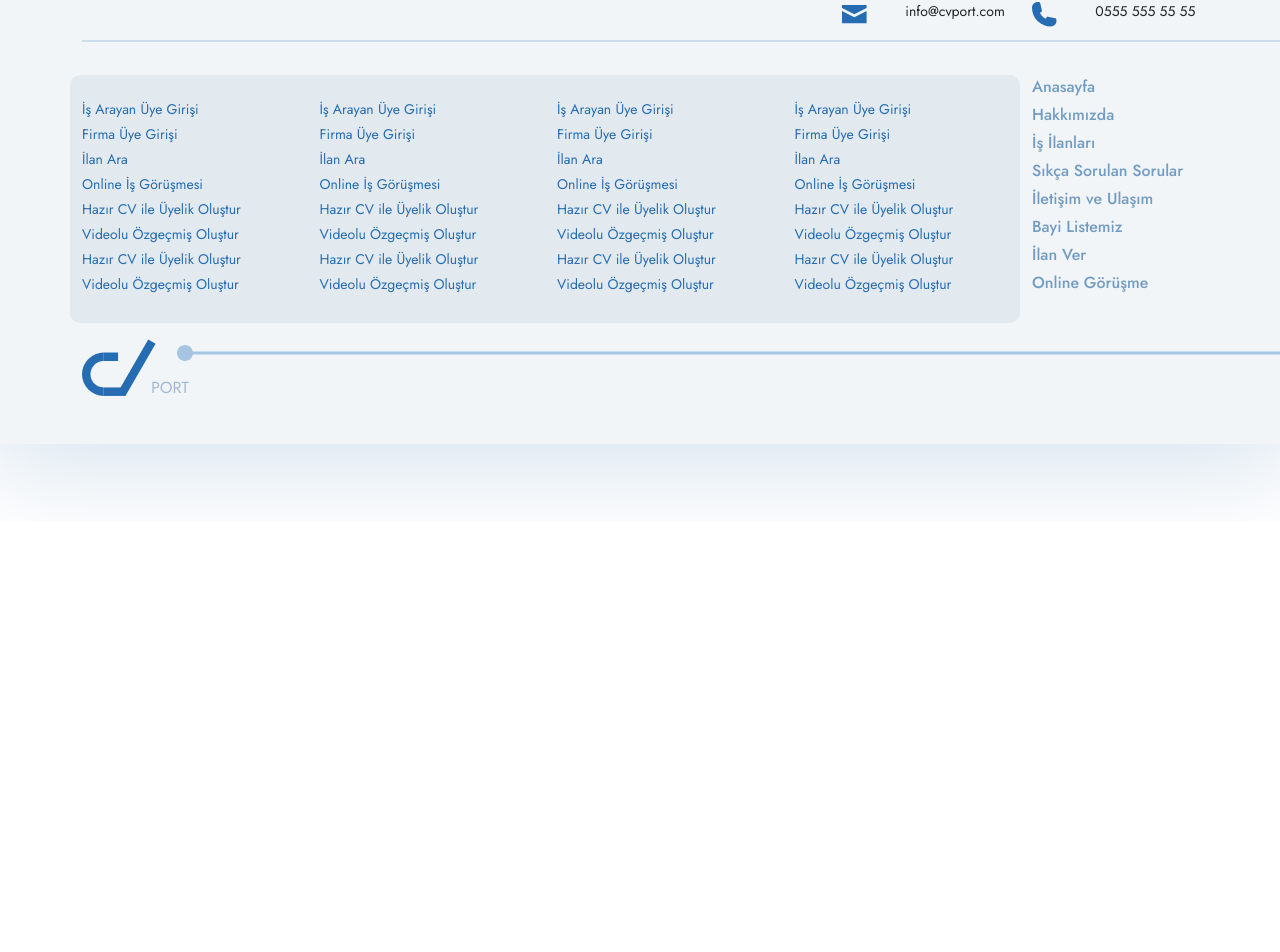
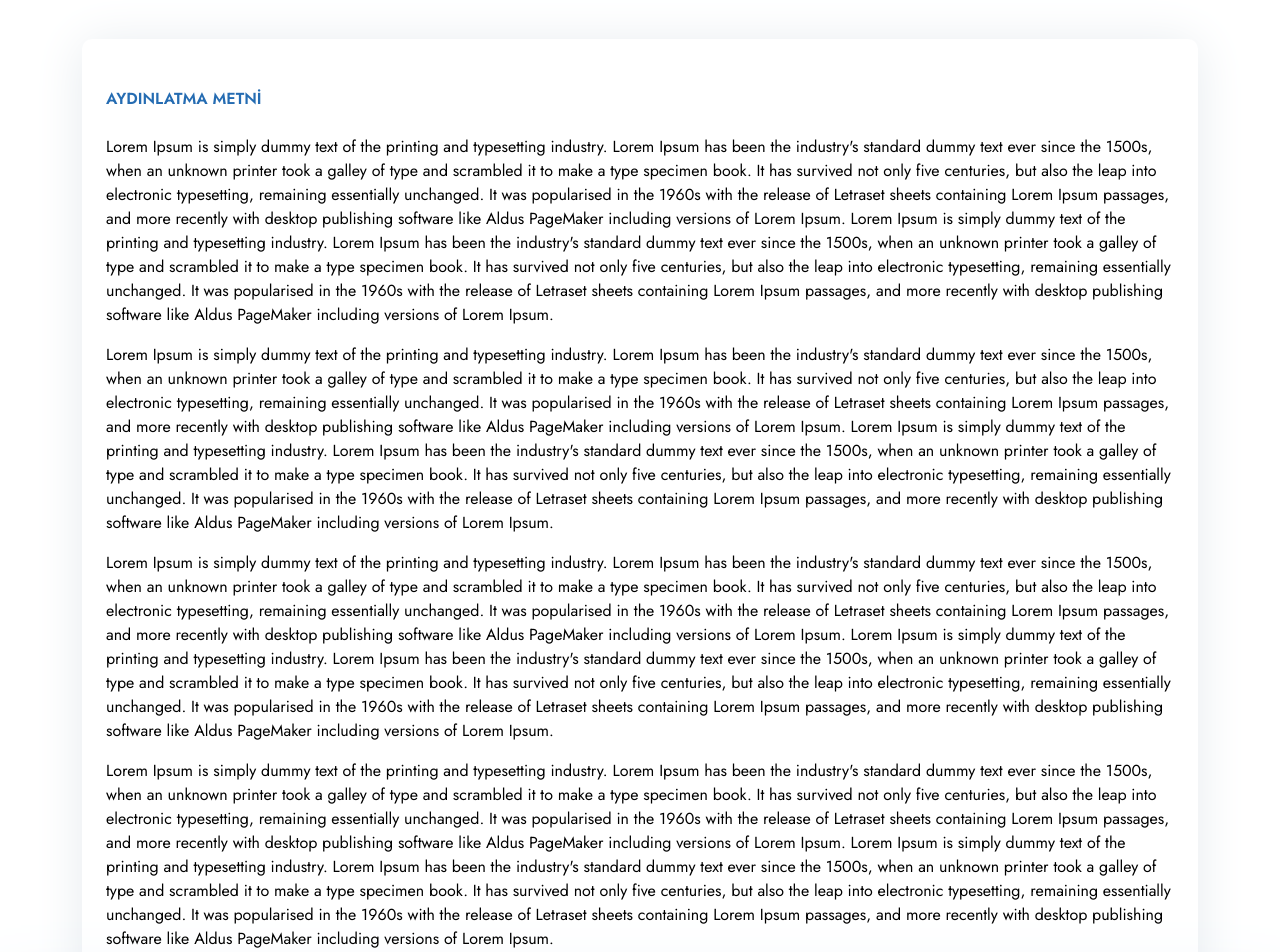
Before and after one commit to aysellunlu/cv-port, a React (Create React App) app in the folder cv-port/: page /aydinlatma-metni in a window 1280 px wide. Shown: the part 279-1231 px from the top of the page. Before the commit the page ends 800 px from the top, so only its background shows below. Built offline with nearby package versions, Linux system fonts and the light colour scheme.

Commit message:
Ayddınlatma Metni sayfasının oluşturulması

```diff
--- a/cv-port/src/App.js
+++ b/cv-port/src/App.js
@@ -20,6 +20,7 @@ import BusinessPartners from "./Pages/BusinessPartners";
 import JobPosting from "./Pages/JobPosting";
 import JobPostingDetails from "./Pages/JobPostingDetails";
 import Contact from "./Pages/Contact";
+import AydinlatmaMetni from "./Pages/AydinlatmaMetni";
 
 const App = () => {
   return (
@@ -45,6 +46,7 @@ const App = () => {
           <Route path="/is-ilanlari" element={<JobPosting />} />
           <Route path="/ilan-detay:id" element={<JobPostingDetails />} />
           <Route path="/iletisim-ulasim" element={<Contact />} />
+          <Route path="/aydinlatma-metni" element={<AydinlatmaMetni />} />
 
         </Routes>
       </BrowserRouter>
--- /dev/null
+++ b/cv-port/src/Pages/AydinlatmaMetni.js
@@ -0,0 +1,120 @@
+import React from "react";
+import { Container, Row, Col } from "react-bootstrap";
+import HeaderLogo from "../img/page-header-logo.svg";
+import "../Styles/KVKK.css";
+
+const AydinlatmaMetni = () => {
+  return (
+    <React.Fragment>
+      <Container>
+        <div className="header-bg mt-4 mb-5">
+          <Row>
+            <Col lg={1}>
+              <div className="px-4">
+                <img src={HeaderLogo} width="100" />
+              </div>
+            </Col>
+            <Col lg={11}>
+              <div className="text-center page-header-text pb-4 pt-4">
+                İLETİŞİM VE ULAŞIM
+              </div>
+            </Col>
+          </Row>
+        </div>
+      </Container>
+      <Container>
+        <div className="kvkk-bg p-4">
+          <div className="kvkk-header mt-4">AYDINLATMA METNİ</div>
+          <div className="kvkk-text mt-4">
+            <p>
+              Lorem Ipsum is simply dummy text of the printing and typesetting
+              industry. Lorem Ipsum has been the industry's standard dummy text
+              ever since the 1500s, when an unknown printer took a galley of
+              type and scrambled it to make a type specimen book. It has
+              survived not only five centuries, but also the leap into
+              electronic typesetting, remaining essentially unchanged. It was
+              popularised in the 1960s with the release of Letraset sheets
+              containing Lorem Ipsum passages, and more recently with desktop
+              publishing software like Aldus PageMaker including versions of
+              Lorem Ipsum. Lorem Ipsum is simply dummy text of the printing and
+              typesetting industry. Lorem Ipsum has been the industry's standard
+              dummy text ever since the 1500s, when an unknown printer took a
+              galley of type and scrambled it to make a type specimen book. It
+              has survived not only five centuries, but also the leap into
+              electronic typesetting, remaining essentially unchanged. It was
+              popularised in the 1960s with the release of Letraset sheets
+              containing Lorem Ipsum passages, and more recently with desktop
+              publishing software like Aldus PageMaker including versions of
+              Lorem Ipsum.
+            </p>
+            <p>
+              Lorem Ipsum is simply dummy text of the printing and typesetting
+              industry. Lorem Ipsum has been the industry's standard dummy text
+              ever since the 1500s, when an unknown printer took a galley of
+              type and scrambled it to make a type specimen book. It has
+              survived not only five centuries, but also the leap into
+              electronic typesetting, remaining essentially unchanged. It was
+              popularised in the 1960s with the release of Letraset sheets
+              containing Lorem Ipsum passages, and more recently with desktop
+              publishing software like Aldus PageMaker including versions of
+              Lorem Ipsum. Lorem Ipsum is simply dummy text of the printing and
+              typesetting industry. Lorem Ipsum has been the industry's standard
+              dummy text ever since the 1500s, when an unknown printer took a
+              galley of type and scrambled it to make a type specimen book. It
+              has survived not only five centuries, but also the leap into
+              electronic typesetting, remaining essentially unchanged. It was
+              popularised in the 1960s with the release of Letraset sheets
+              containing Lorem Ipsum passages, and more recently with desktop
+              publishing software like Aldus PageMaker including versions of
+              Lorem Ipsum.
+            </p>
+            <p>
+              Lorem Ipsum is simply dummy text of the printing and typesetting
+              industry. Lorem Ipsum has been the industry's standard dummy text
+              ever since the 1500s, when an unknown printer took a galley of
+              type and scrambled it to make a type specimen book. It has
+              survived not only five centuries, but also the leap into
+              electronic typesetting, remaining essentially unchanged. It was
+              popularised in the 1960s with the release of Letraset sheets
+              containing Lorem Ipsum passages, and more recently with desktop
+              publishing software like Aldus PageMaker including versions of
+              Lorem Ipsum. Lorem Ipsum is simply dummy text of the printing and
+              typesetting industry. Lorem Ipsum has been the industry's standard
+              dummy text ever since the 1500s, when an unknown printer took a
+              galley of type and scrambled it to make a type specimen book. It
+              has survived not only five centuries, but also the leap into
+              electronic typesetting, remaining essentially unchanged. It was
+              popularised in the 1960s with the release of Letraset sheets
+              containing Lorem Ipsum passages, and more recently with desktop
+              publishing software like Aldus PageMaker including versions of
+              Lorem Ipsum.
+            </p>
+            <p>
+              Lorem Ipsum is simply dummy text of the printing and typesetting
+              industry. Lorem Ipsum has been the industry's standard dummy text
+              ever since the 1500s, when an unknown printer took a galley of
+              type and scrambled it to make a type specimen book. It has
+              survived not only five centuries, but also the leap into
+              electronic typesetting, remaining essentially unchanged. It was
+              popularised in the 1960s with the release of Letraset sheets
+              containing Lorem Ipsum passages, and more recently with desktop
+              publishing software like Aldus PageMaker including versions of
+              Lorem Ipsum. Lorem Ipsum is simply dummy text of the printing and
+              typesetting industry. Lorem Ipsum has been the industry's standard
+              dummy text ever since the 1500s, when an unknown printer took a
+              galley of type and scrambled it to make a type specimen book. It
+              has survived not only five centuries, but also the leap into
+              electronic typesetting, remaining essentially unchanged. It was
+              popularised in the 1960s with the release of Letraset sheets
+              containing Lorem Ipsum passages, and more recently with desktop
+              publishing software like Aldus PageMaker including versions of
+              Lorem Ipsum.
+            </p>
+          </div>
+        </div>
+      </Container>
+    </React.Fragment>
+  );
+};
+
+export default AydinlatmaMetni;
--- /dev/null
+++ b/cv-port/src/Styles/KVKK.css
@@ -0,0 +1,15 @@
+.kvkk-bg{
+    background: #FFFFFF;
+    box-shadow: 0px 4px 50px #E6EBEF;
+    border-radius: 10px;
+}
+.kvkk-header{
+    color: #256CB2;
+    font-weight: 600;
+    font-family: 'Jost', sans-serif;
+}
+.kvkk-text{
+    font-family: 'Jost', sans-serif;
+    font-weight: 400;
+    color: black ;
+}
```
